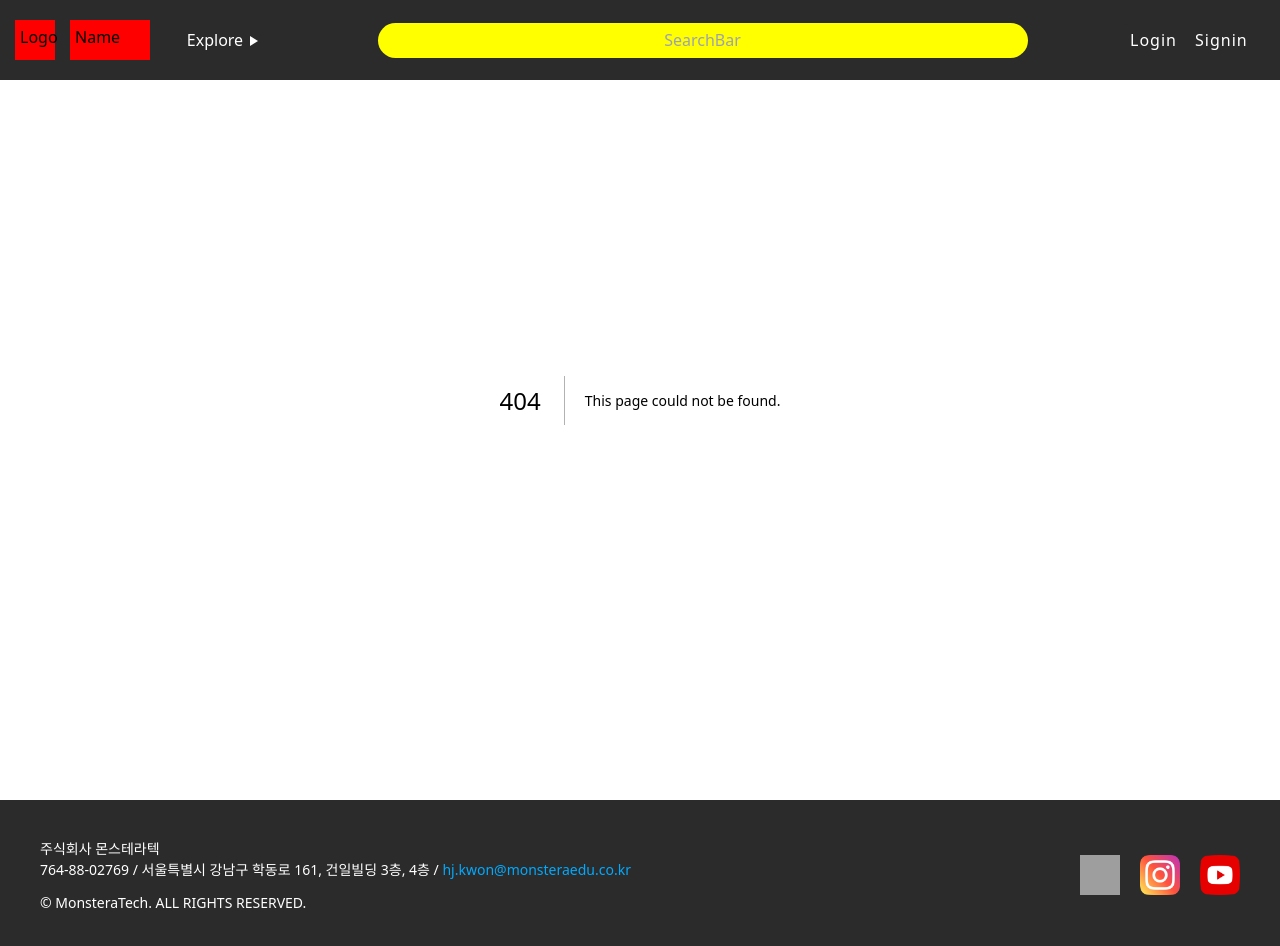
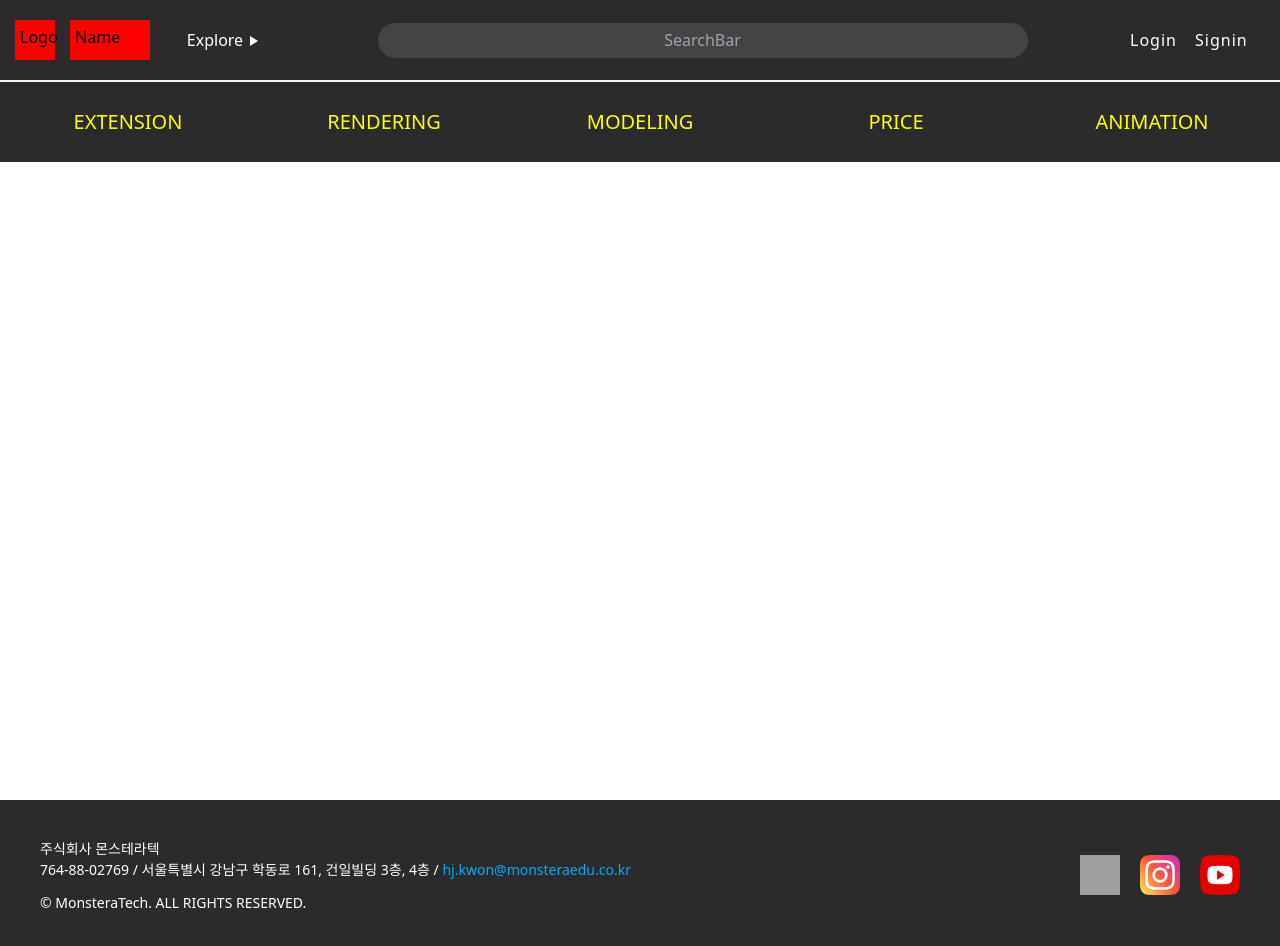
Before and after one commit to kang98kang/3DAssetTrading, a Next.js app: page /explore in a window 1280 px wide. Before the commit this address had no page. Shown: the top 946 px of the page. Built offline with nearby package versions, Linux system fonts and the light colour scheme; grey boxes are pictures that could not be loaded.

Commit message:
explore submenu

```diff
--- a/app/Explore.js
+++ b/app/Explore.js
@@ -78,65 +78,43 @@ export default function Explore() {
         variants={dropdownVariants}
       >
         <motion.ul>
+          <motion.li variants={itemVariants}>머리카락</motion.li>
           <motion.li
             variants={itemVariants}
-            onMouseEnter={() => toggleSubmenu("Extension")}
+            onMouseEnter={() => toggleSubmenu("car")}
             onMouseLeave={() => toggleSubmenu(null)}
           >
-            Extension
-            {activeSubmenu === "Extension" && (
+            차량
+            {activeSubmenu === "car" && (
               <motion.ul
                 className={styles.submenu}
                 initial="hidden"
                 animate="visible"
                 variants={submenuVariants}
               >
-                <motion.li variants={itemVariants}>All extension</motion.li>
-                <motion.li variants={itemVariants}>OBJ</motion.li>
-                <motion.li variants={itemVariants}>FBX</motion.li>
+                <motion.li variants={itemVariants}>소형</motion.li>
+                <motion.li variants={itemVariants}>중형</motion.li>
+                <motion.li variants={itemVariants}>대형</motion.li>
               </motion.ul>
             )}
           </motion.li>
           <motion.li
             variants={itemVariants}
-            onMouseEnter={() => toggleSubmenu("Rendering")}
+            onMouseEnter={() => toggleSubmenu("clothes")}
             onMouseLeave={() => toggleSubmenu(null)}
           >
-            Rendering
-            {activeSubmenu === "Rendering" && (
+            옷
+            {activeSubmenu === "clothes" && (
               <motion.ul
                 className={styles.submenu}
                 initial="hidden"
                 animate="visible"
                 variants={submenuVariants}
               >
-                <motion.li variants={itemVariants}>A</motion.li>
-                <motion.li variants={itemVariants}>B</motion.li>
+                <motion.li variants={itemVariants}>상의</motion.li>
+                <motion.li variants={itemVariants}>하의</motion.li>
               </motion.ul>
             )}
-          </motion.li>
-          <motion.li
-            variants={itemVariants}
-            onMouseEnter={() => toggleSubmenu("Modeling")}
-            onMouseLeave={() => toggleSubmenu(null)}
-          >
-            Modeling
-            {activeSubmenu === "Modeling" && (
-              <motion.ul
-                className={styles.submenu}
-                initial="hidden"
-                animate="visible"
-                variants={submenuVariants}
-              >
-                <motion.li variants={itemVariants}>Maya</motion.li>
-                <motion.li variants={itemVariants}>Max</motion.li>
-                <motion.li variants={itemVariants}>Blender</motion.li>
-              </motion.ul>
-            )}
-          </motion.li>
-          <motion.li variants={itemVariants}>Price</motion.li>
-          <motion.li variants={itemVariants} className={styles.checkbox}>
-            Animated
           </motion.li>
         </motion.ul>
       </motion.div>
--- a/app/Header.module.css
+++ b/app/Header.module.css
@@ -30,7 +30,7 @@
 }
 
 .nav {
-  background-color: yellow;
+  background-color: #444;
   flex: 1;
   margin: 15px;
   text-align: center;
@@ -40,10 +40,15 @@
   border-radius: 50px;
 }
 
+.nav::before {
+  content: url(../public/icons/search.svg);
+  position: absolute;
+}
+
 .nav:focus {
   outline: none;
   border: 2px solid greenyellow;
-  background-color: lightgray;
+  background-color: #555;
 }
 
 .loginContainer {
@@ -100,6 +105,7 @@
   list-style: none;
   padding: 10px;
   margin: 0;
+  border-radius: 8px;
   box-shadow: 0 4px 8px rgba(0, 0, 0, 0.1);
   z-index: 1;
   transform-origin: top center;
@@ -128,6 +134,7 @@
   z-index: 1;
   min-width: 50%;
   white-space: nowrap;
+  border-radius: 8px;
   box-shadow: 0 4px 8px rgba(0, 0, 0, 0.1);
 }
 
@@ -139,44 +146,3 @@
   background-color: #555;
   border-radius: 8px;
 }
-
-.checkbox {
-  position: relative;
-  padding-right: 25px;
-}
-
-.checkbox::after {
-  content: "";
-  position: absolute;
-  top: 50%;
-  right: 10px;
-  width: 12px;
-  height: 12px;
-  border: 2px solid white;
-  background-color: transparent;
-  transform: translateY(-50%);
-  transition: background-color 0.3s ease, border-color 0.3s ease;
-}
-
-.checkbox:hover::after {
-  background-color: white;
-  border-color: #ddd;
-}
-
-.checkbox::before {
-  content: "";
-  position: absolute;
-  top: 50%;
-  right: 14px;
-  width: 6px;
-  height: 6px;
-  border-right: 2px solid transparent;
-  border-bottom: 2px solid transparent;
-  transform: translateY(-50%) rotate(45deg);
-  transition: border-color 0.3s ease;
-}
-
-.checkbox:hover::before {
-  border-right-color: #444;
-  border-bottom-color: #444;
-}
--- /dev/null
+++ b/app/explore/explorepage.module.css
@@ -0,0 +1,54 @@
+.dummy {
+  background-color: white;
+  margin-top: 80px;
+  min-height: calc(100vh - 80px);
+  color: yellow;
+  font-size: 20px;
+  height: auto;
+}
+
+.divisionline {
+  border-top: 2px solid whitesmoke;
+}
+
+.nav {
+  top: 0px;
+  height: 80px;
+  width: 100%;
+  box-sizing: border-box;
+  background-color: #2b2b2b;
+  display: flex;
+  flex-direction: row;
+  justify-content: space-between;
+  align-items: center;
+}
+
+.filter1 {
+  display: flex;
+  flex: 1;
+  justify-content: center;
+}
+
+.filter2 {
+  display: flex;
+  flex: 1;
+  justify-content: center;
+}
+
+.filter3 {
+  display: flex;
+  flex: 1;
+  justify-content: center;
+}
+
+.filter4 {
+  display: flex;
+  flex: 1;
+  justify-content: center;
+}
+
+.filter5 {
+  display: flex;
+  flex: 1;
+  justify-content: center;
+}
--- /dev/null
+++ b/app/explore/page.js
@@ -0,0 +1,16 @@
+import styles from "./explorepage.module.css";
+
+export default function Explore() {
+  return (
+    <div className={styles.dummy}>
+      <div className={styles.divisionline}></div>
+      <div className={styles.nav}>
+        <div className={styles.filter1}>EXTENSION</div>
+        <div className={styles.filter2}>RENDERING</div>
+        <div className={styles.filter3}>MODELING</div>
+        <div className={styles.filter4}>PRICE</div>
+        <div className={styles.filter5}>ANIMATION</div>
+      </div>
+    </div>
+  );
+}
```
Also changed, not shown: public/icons/search.svg (added).
